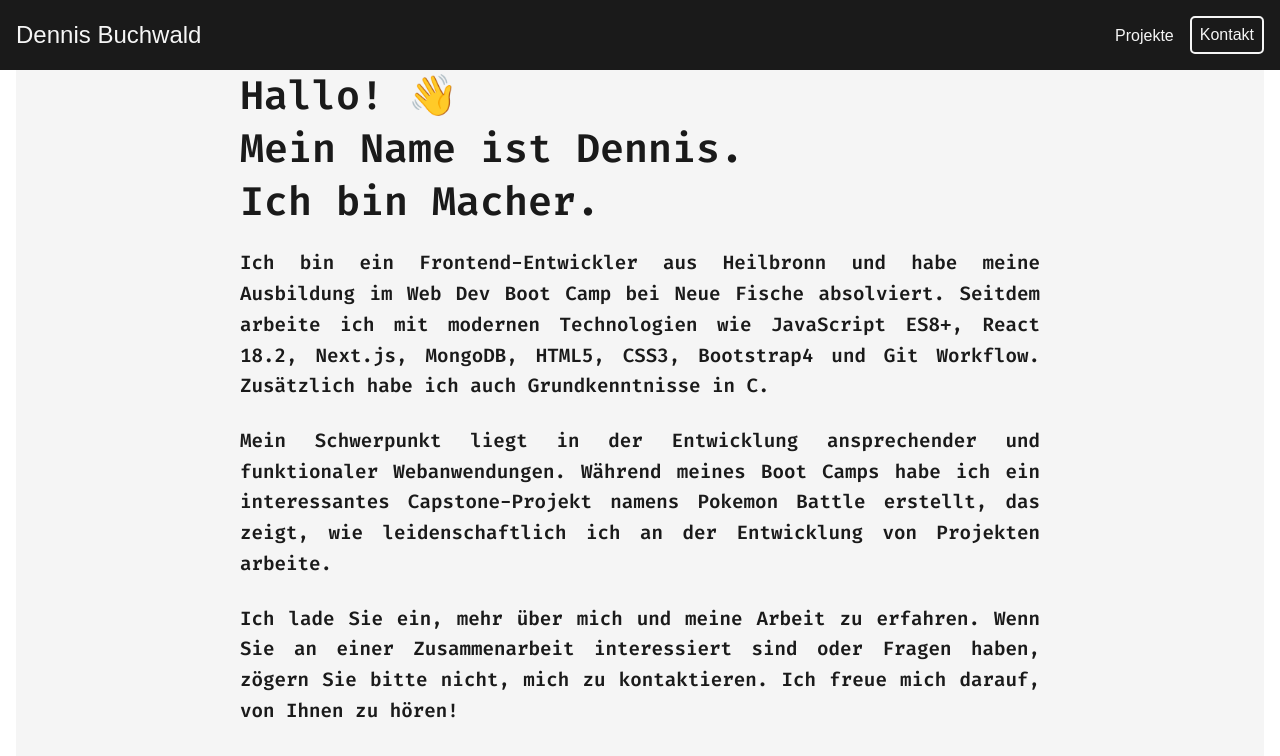
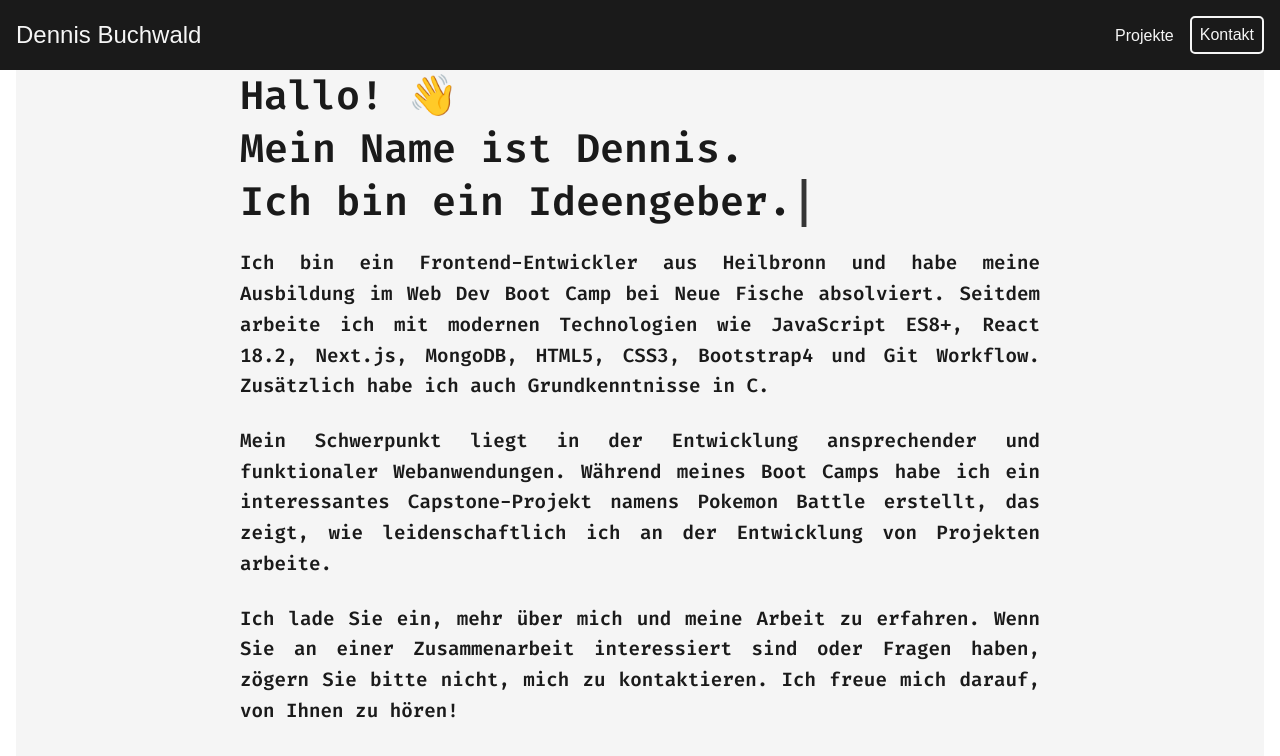
Before and after one commit to dennisbuchwald/dennisbuchwald-de, a Next.js app: page / in a window 1280 px wide. Shown: the top 756 px of the page. Built offline with nearby package versions, Linux system fonts and the light colour scheme.

Commit message:
change start text

```diff
--- a/src/pages/index.js
+++ b/src/pages/index.js
@@ -42,9 +42,10 @@ const TypedTitle = styled(Typed)`
 `;
 
 const typedStrings = [
-	"Hallo! 👋<br />Mein Name ist Dennis.<br />Ich bin Kreativ.",
-	"Hallo! 👋<br />Mein Name ist Dennis.<br />Ich bin Macher.",
-	"Hallo! 👋<br />Mein Name ist Dennis.<br />Ich bin Webentwickler.",
+	"Hallo! 👋<br />Mein Name ist Dennis.<br />Ich bin ein Freigeist.",
+	"Hallo! 👋<br />Mein Name ist Dennis.<br />Ich bin ein Ideengeber.",
+	"Hallo! 👋<br />Mein Name ist Dennis.<br />Ich bin ein Problemlöser.",
+	"Hallo! 👋<br />Mein Name ist Dennis.<br />Ich bin ein Webentwickler!",
 ];
 
 const Home = () => {
@@ -59,7 +60,7 @@ const Home = () => {
 					<Title>
 						<TypedTitle
 							strings={typedStrings}
-							typeSpeed={40}
+							typeSpeed={30}
 							backSpeed={50}
 							backDelay={1500}
 							smartBackspace
```
Also changed, not shown: 1 other file (tests, documents, lock files or other folders).
